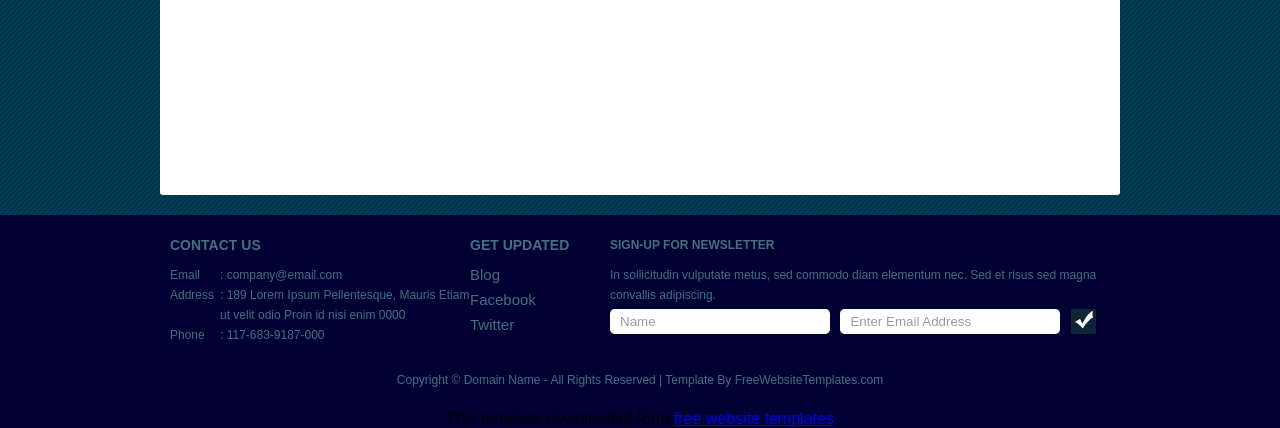
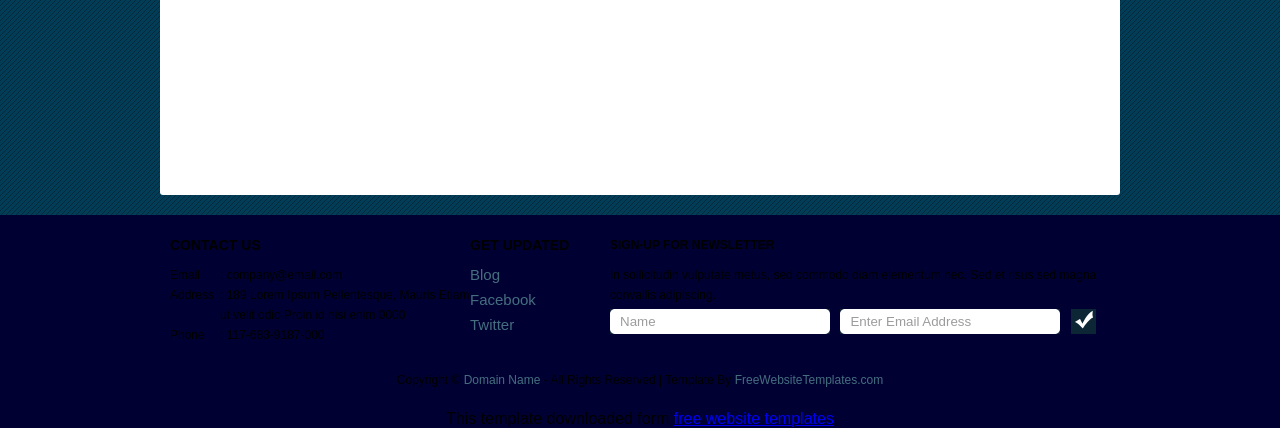
Before and after one commit to studiofares/studiofares.github.io, a PHP site: page /blog.html in a window 1280 px wide. Shown: the part 1024-1452 px from the top of the page. Run offline with PHP 8.4, Linux system fonts and the light colour scheme.

Commit message:
Update style.css

```diff
--- a/css/style.css
+++ b/css/style.css
@@ -472,7 +472,7 @@ img{
 }
 /*------------------------------ FOOTER ------------------------------*/
 #footer{
-	color:#456f7f;
+	color:##DDDDDD;
 	line-height:20px;
 	width:940px;
 	margin:0 auto;
```
